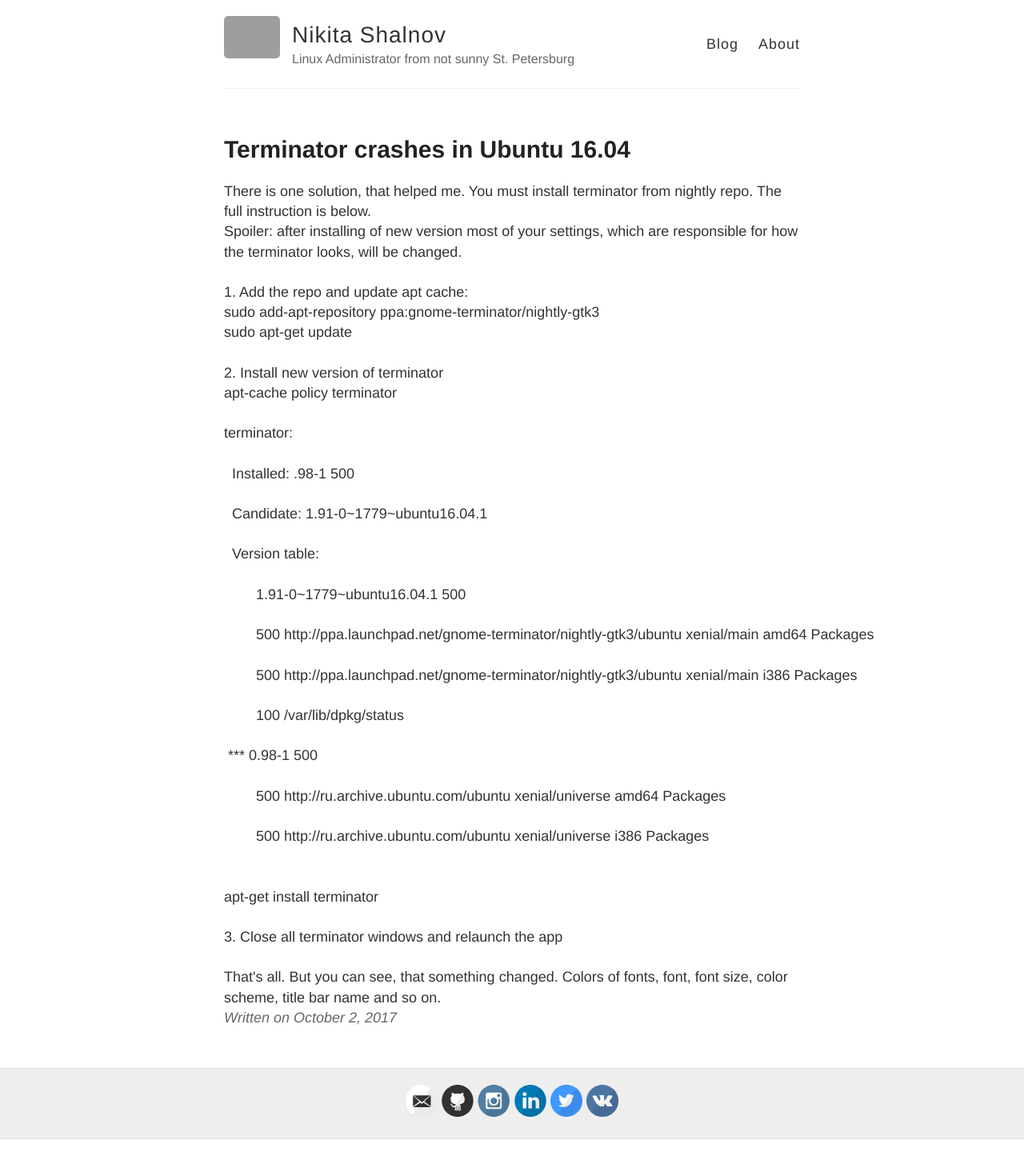
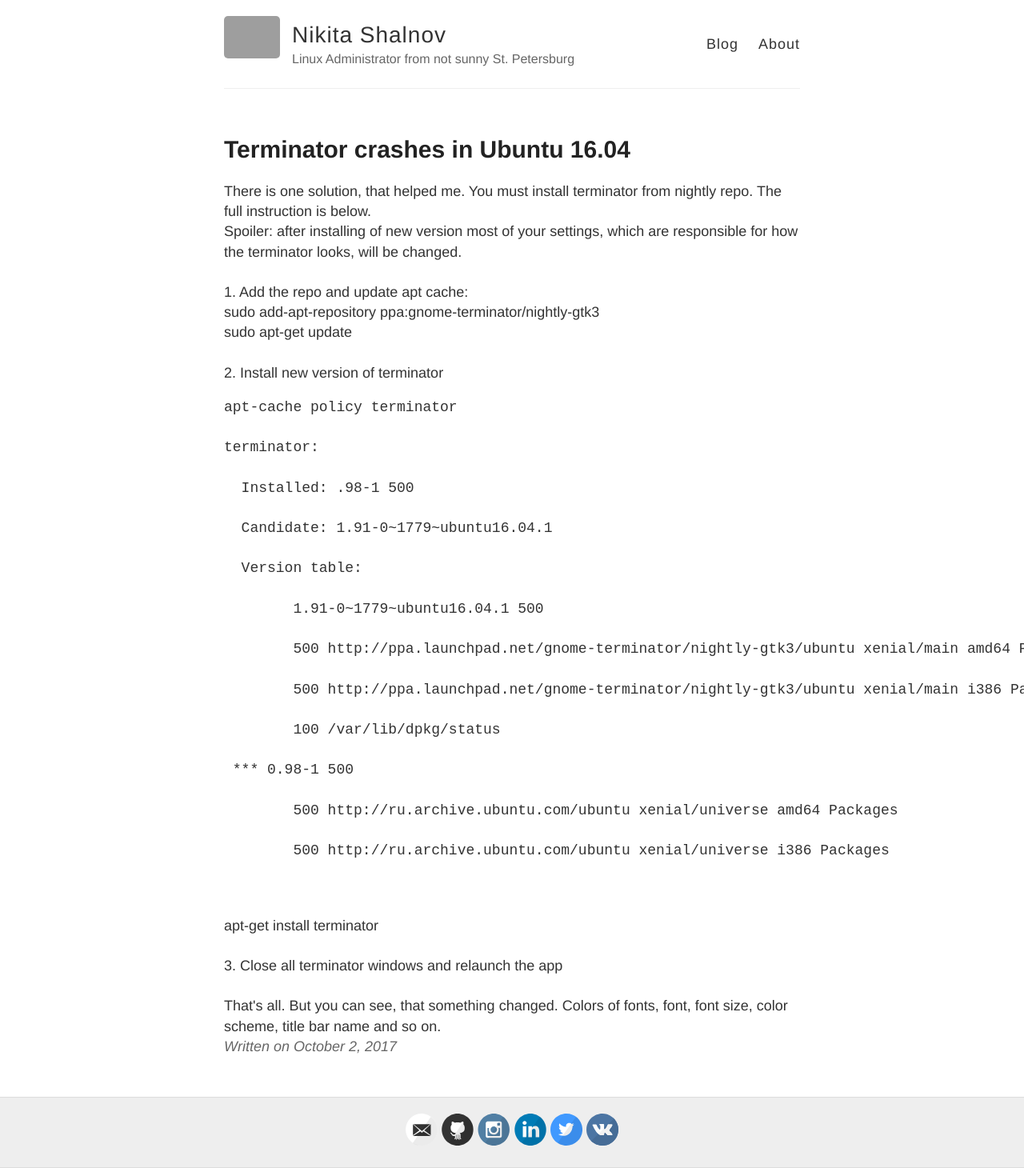
Before and after one commit to nikitashalnov/nikitashalnov.github.io, a Jekyll site: the page built from _posts/2017-10-02-terminator-crashes-in-ubuntu-1604.html, in a window 1280 px wide. Shown: the whole page at 80% size. Built offline with Jekyll 4.4.1, drawn with Linux system fonts in a browser that asks for light colours; before the commit the page ends 1424 px from its top, so only the background shows below that; grey boxes are pictures that could not be loaded.

Commit message:
Remove unnecessary files and change css style

```diff
--- a/_sass/_highlights.scss
+++ b/_sass/_highlights.scss
@@ -8,6 +8,13 @@
   box-shadow: 3px 3px rgba(0,0,0,0.1);
   margin: 20px 0 20px 0;
   overflow: scroll;
+}
+
+pre {
+    display: block;
+    font-family: monospace;
+    white-space: pre;
+    margin: 1em 0;
 }
 
 code {
--- a/_sass/_myhighlights.scss
+++ /dev/null
@@ -1,348 +0,0 @@
-.highlight table td {
-    padding: 5px
-}
-
-.highlight table pre {
-    margin: 0
-}
-
-.highlight .cm {
-    color: #999988;
-    font-style: italic
-}
-
-.highlight .cp {
-    color: #999999;
-    font-weight: bold
-}
-
-.highlight .c1 {
-    color: #999988;
-    font-style: italic
-}
-
-.highlight .cs {
-    color: #999999;
-    font-weight: bold;
-    font-style: italic
-}
-
-.highlight .c,
-.highlight .cd {
-    color: #999988;
-    font-style: italic
-}
-
-.highlight .err {
-    color: #a61717;
-    background-color: #e3d2d2
-}
-
-.highlight .gd {
-    color: #000000;
-    background-color: #ffdddd
-}
-
-.highlight .ge {
-    color: #000000;
-    font-style: italic
-}
-
-.highlight .gr {
-    color: #aa0000
-}
-
-.highlight .gh {
-    color: #999999
-}
-
-.highlight .gi {
-    color: #000000;
-    background-color: #ddffdd
-}
-
-.highlight .go {
-    color: #888888
-}
-
-.highlight .gp {
-    color: #555555
-}
-
-.highlight .gs {
-    font-weight: bold
-}
-
-.highlight .gu {
-    color: #aaaaaa
-}
-
-.highlight .gt {
-    color: #aa0000
-}
-
-.highlight .kc {
-    color: #000000;
-    font-weight: bold
-}
-
-.highlight .kd {
-    color: #000000;
-    font-weight: bold
-}
-
-.highlight .kn {
-    color: #000000;
-    font-weight: bold
-}
-
-.highlight .kp {
-    color: #000000;
-    font-weight: bold
-}
-
-.highlight .kr {
-    color: #000000;
-    font-weight: bold
-}
-
-.highlight .kt {
-    color: #445588;
-    font-weight: bold
-}
-
-.highlight .k,
-.highlight .kv {
-    color: #000000;
-    font-weight: bold
-}
-
-.highlight .mf {
-    color: #009999
-}
-
-.highlight .mh {
-    color: #009999
-}
-
-.highlight .il {
-    color: #009999
-}
-
-.highlight .mi {
-    color: #009999
-}
-
-.highlight .mo {
-    color: #009999
-}
-
-.highlight .m,
-.highlight .mb,
-.highlight .mx {
-    color: #009999
-}
-
-.highlight .sb {
-    color: #d14
-}
-
-.highlight .sc {
-    color: #d14
-}
-
-.highlight .sd {
-    color: #d14
-}
-
-.highlight .s2 {
-    color: #d14
-}
-
-.highlight .se {
-    color: #d14
-}
-
-.highlight .sh {
-    color: #d14
-}
-
-.highlight .si {
-    color: #d14
-}
-
-.highlight .sx {
-    color: #d14
-}
-
-.highlight .sr {
-    color: #009926
-}
-
-.highlight .s1 {
-    color: #d14
-}
-
-.highlight .ss {
-    color: #990073
-}
-
-.highlight .s {
-    color: #d14
-}
-
-.highlight .na {
-    color: #008080
-}
-
-.highlight .bp {
-    color: #999999
-}
-
-.highlight .nb {
-    color: #0086B3
-}
-
-.highlight .nc {
-    color: #445588;
-    font-weight: bold
-}
-
-.highlight .no {
-    color: #008080
-}
-
-.highlight .nd {
-    color: #3c5d5d;
-    font-weight: bold
-}
-
-.highlight .ni {
-    color: #800080
-}
-
-.highlight .ne {
-    color: #990000;
-    font-weight: bold
-}
-
-.highlight .nf {
-    color: #990000;
-    font-weight: bold
-}
-
-.highlight .nl {
-    color: #990000;
-    font-weight: bold
-}
-
-.highlight .nn {
-    color: #555555
-}
-
-.highlight .nt {
-    color: #000080
-}
-
-.highlight .vc {
-    color: #008080
-}
-
-.highlight .vg {
-    color: #008080
-}
-
-.highlight .vi {
-    color: #008080
-}
-
-.highlight .nv {
-    color: #008080
-}
-
-.highlight .ow {
-    color: #000000;
-    font-weight: bold
-}
-
-.highlight .o {
-    color: #000000;
-    font-weight: bold
-}
-
-.highlight .w {
-    color: #bbbbbb
-}
-
-.highlight {
-    background-color: #f8f8f8
-}
-.main-content code {
-    padding: 2px 4px;
-    font-family: Consolas, "Liberation Mono", Menlo, Courier, monospace;
-    font-size: 0.9rem;
-    color: #567482;
-    background-color: #f3f6fa;
-    border-radius: 0.3rem
-}
-
-.main-content pre {
-    padding: 0.8rem;
-    margin-top: 0;
-    margin-bottom: 1rem;
-    font: 1rem Consolas, "Liberation Mono", Menlo, Courier, monospace;
-    color: #567482;
-    word-wrap: normal;
-    background-color: #f3f6fa;
-    border: solid 1px #dce6f0;
-    border-radius: 0.3rem
-}
-
-.main-content pre>code {
-    padding: 0;
-    margin: 0;
-    font-size: 0.9rem;
-    color: #567482;
-    word-break: normal;
-    white-space: pre;
-    background: transparent;
-    border: 0
-}
-.main-content .highlight {
-    margin-bottom: 1rem
-}
-
-.main-content .highlight pre {
-    margin-bottom: 0;
-    word-break: normal
-}
-
-.main-content .highlight pre,
-.main-content pre {
-    padding: 0.8rem;
-    overflow: auto;
-    font-size: 0.9rem;
-    line-height: 1.45;
-    border-radius: 0.3rem;
-    -webkit-overflow-scrolling: touch
-}
-
-.main-content pre code,
-.main-content pre tt {
-    display: inline;
-    max-width: initial;
-    padding: 0;
-    margin: 0;
-    overflow: initial;
-    line-height: inherit;
-    word-wrap: normal;
-    background-color: transparent;
-    border: 0
-}
-
-.main-content pre code:before,
-.main-content pre code:after,
-.main-content pre tt:before,
-.main-content pre tt:after {
-    content: normal
-}
```
Also changed, not shown: _posts/2017-11-23-migration-from-percona-server-to-percona-xtradb-cluster.md (deleted, +0 -170 lines).
